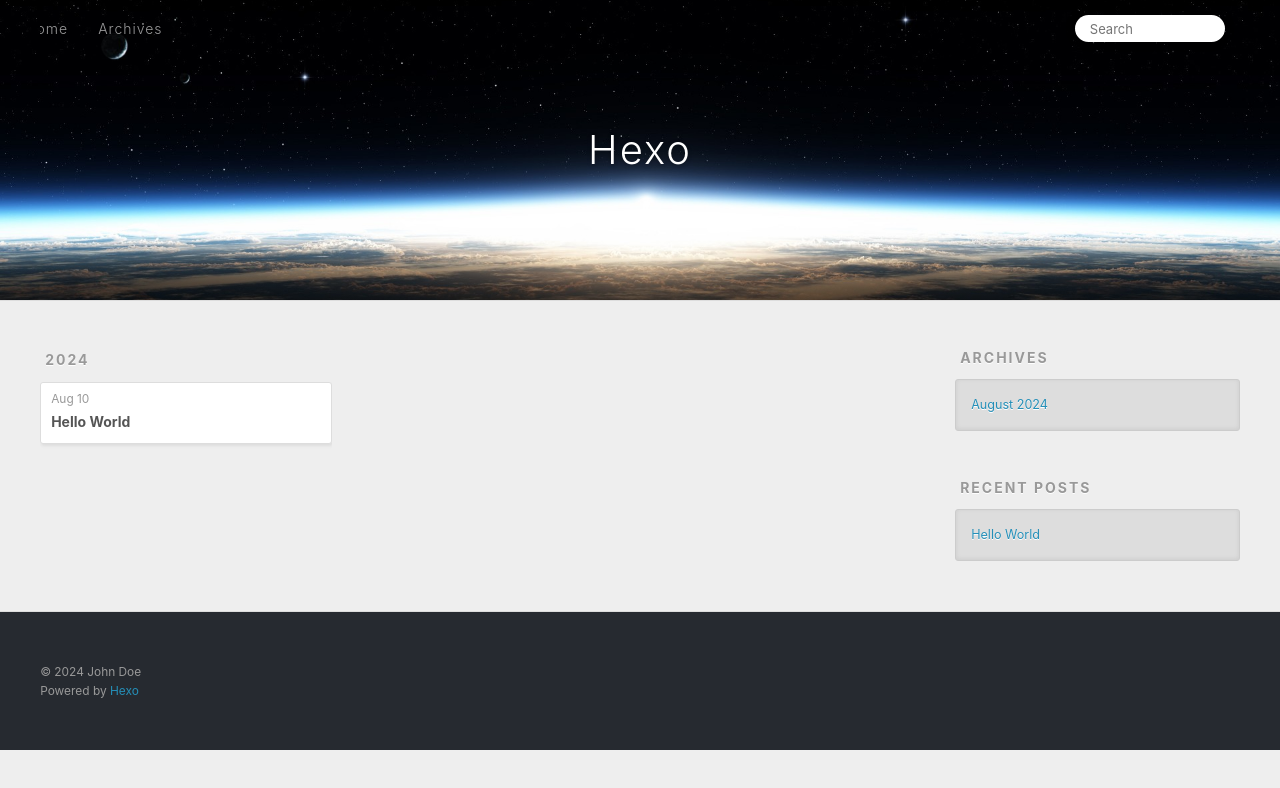
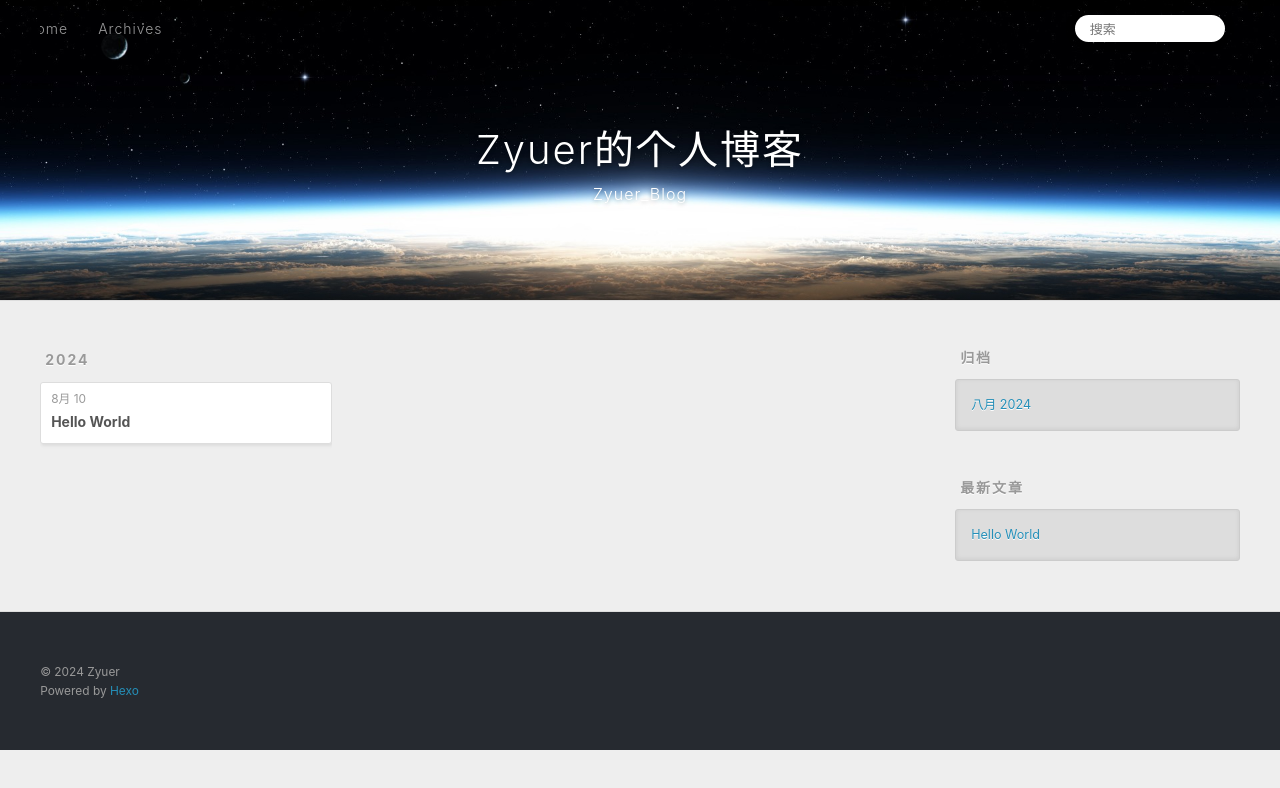
Before and after one commit to Zyuery/zyuer.github.io, a plain HTML site: page archives/index.html in a window 1280 px wide. Both pictures are taken after a click on the link 1232 px from the left and 27 px from the top of the page. Drawn offline with Linux system fonts and the light colour scheme.

Commit message:
Site updated: 2024-08-10 15:01:05

```diff
--- a/archives/index.html
+++ b/archives/index.html
@@ -4,17 +4,20 @@
   <meta charset="utf-8">
 
 
-  <title>Archives | Hexo</title>
+  <title>归档 | Zyuer的个人博客</title>
   <meta name="viewport" content="width=device-width, initial-scale=1, shrink-to-fit=no">
-  <meta property="og:type" content="website">
-<meta property="og:title" content="Hexo">
+  <meta name="description" content="blog for Zyuer">
+<meta property="og:type" content="website">
+<meta property="og:title" content="Zyuer的个人博客">
 <meta property="og:url" content="http://example.com/archives/index.html">
-<meta property="og:site_name" content="Hexo">
-<meta property="og:locale" content="en_US">
-<meta property="article:author" content="John Doe">
+<meta property="og:site_name" content="Zyuer的个人博客">
+<meta property="og:description" content="blog for Zyuer">
+<meta property="og:locale" content="zh_CN">
+<meta property="article:author" content="Zyuer">
+<meta property="article:tag" content="Blog">
 <meta name="twitter:card" content="summary">
 
-    <link rel="alternate" href="/atom.xml" title="Hexo" type="application/atom+xml">
+    <link rel="alternate" href="/atom.xml" title="Zyuer的个人博客" type="application/atom+xml">
 
 
     <link rel="shortcut icon" href="/favicon.png">
@@ -39,8 +42,12 @@
   <div id="header-outer" class="outer">
     <div id="header-title" class="inner">
       <h1 id="logo-wrap">
-        <a href="/" id="logo">Hexo</a>
+        <a href="/" id="logo">Zyuer的个人博客</a>
       </h1>
+
+        <h2 id="subtitle-wrap">
+          <a href="/" id="subtitle">Zyuer_Blog</a>
+        </h2>
 
     </div>
     <div id="header-inner" class="inner">
@@ -55,12 +62,12 @@
       <nav id="sub-nav">
 
 
-          <a class="nav-icon" href="/atom.xml" title="RSS Feed"><span class="fa fa-rss"></span></a>
+          <a class="nav-icon" href="/atom.xml" title="RSS 订阅"><span class="fa fa-rss"></span></a>
 
-        <a class="nav-icon nav-search-btn" title="Search"><span class="fa fa-search"></span></a>
+        <a class="nav-icon nav-search-btn" title="搜索"><span class="fa fa-search"></span></a>
       </nav>
       <div id="search-form-wrap">
-        <form action="//google.com/search" method="get" accept-charset="UTF-8" class="search-form"><input type="search" name="q" class="search-form-input" placeholder="Search"><button type="submit" class="search-form-submit">&#xF002;</button><input type="hidden" name="sitesearch" value="http://example.com"></form>
+        <form action="//google.com/search" method="get" accept-charset="UTF-8" class="search-form"><input type="search" name="q" class="search-form-input" placeholder="搜索"><button type="submit" class="search-form-submit">&#xF002;</button><input type="hidden" name="sitesearch" value="http://example.com"></form>
       </div>
     </div>
   </div>
@@ -84,7 +91,7 @@
   <div class="archive-article-inner">
     <header class="archive-article-header">
       <a href="/2024/08/10/hello-world/" class="archive-article-date">
-  <time class="dt-published" datetime="2024-08-10T06:30:09.058Z" itemprop="datePublished">Aug 10</time>
+  <time class="dt-published" datetime="2024-08-10T06:30:09.058Z" itemprop="datePublished">8月 10</time>
 </a>
 
 
@@ -116,9 +123,9 @@
 
 
   <div class="widget-wrap">
-    <h3 class="widget-title">Archives</h3>
+    <h3 class="widget-title">归档</h3>
     <div class="widget">
-      <ul class="archive-list"><li class="archive-list-item"><a class="archive-list-link" href="/archives/2024/08/">August 2024</a></li></ul>
+      <ul class="archive-list"><li class="archive-list-item"><a class="archive-list-link" href="/archives/2024/08/">八月 2024</a></li></ul>
     </div>
   </div>
 
@@ -126,7 +133,7 @@
 
 
   <div class="widget-wrap">
-    <h3 class="widget-title">Recent Posts</h3>
+    <h3 class="widget-title">最新文章</h3>
     <div class="widget">
       <ul>
 
@@ -147,7 +154,7 @@
   <div class="outer">
     <div id="footer-info" class="inner">
 
-      &copy; 2024 John Doe<br>
+      &copy; 2024 Zyuer<br>
       Powered by <a href="https://hexo.io/" target="_blank">Hexo</a>
     </div>
   </div>
```
Also changed, not shown: 2024/08/10/hello-world/index.html (+19 -14 lines), archives/2024/08/index.html (+23 -16 lines), archives/2024/index.html (+23 -16 lines), index.html (+23 -16 lines).
